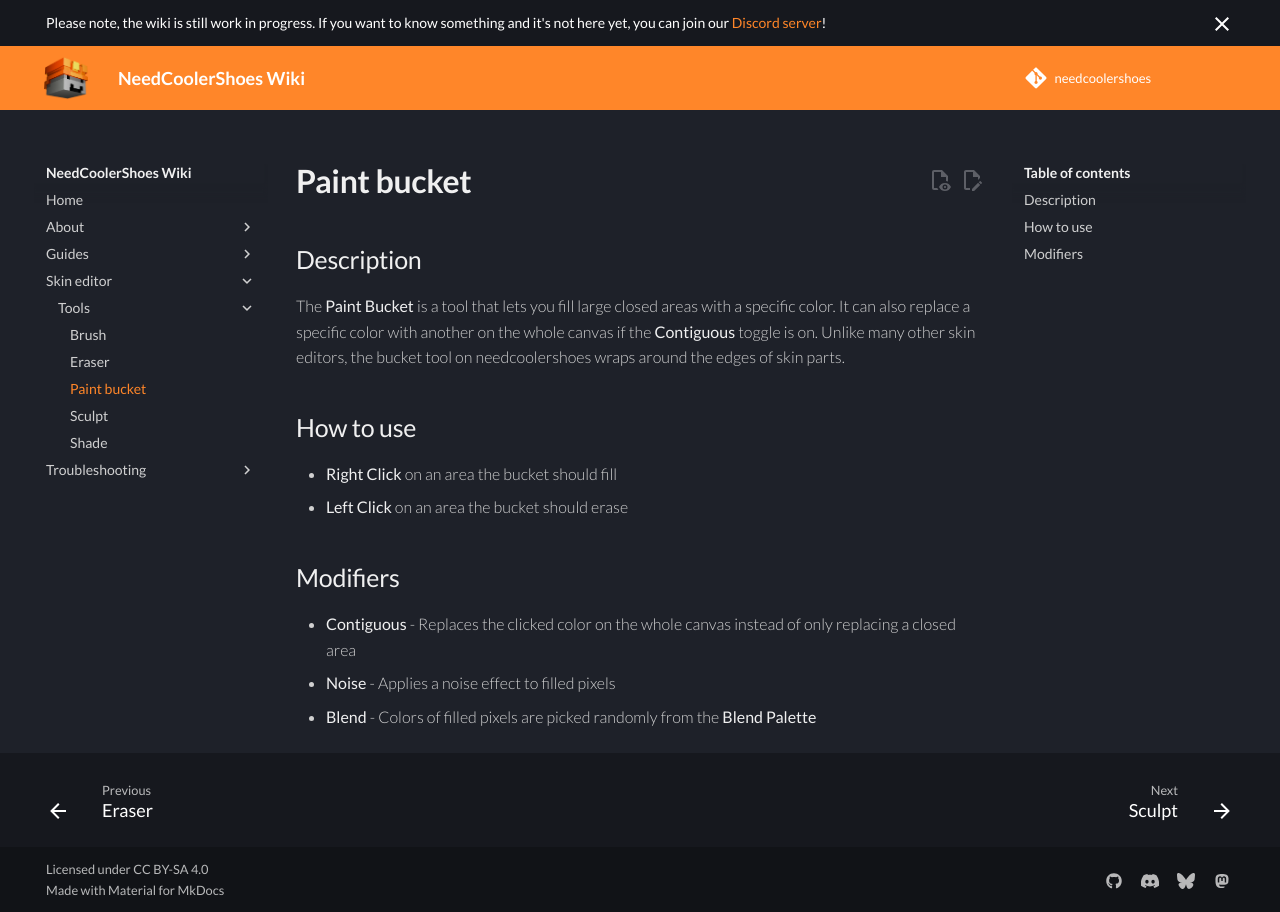
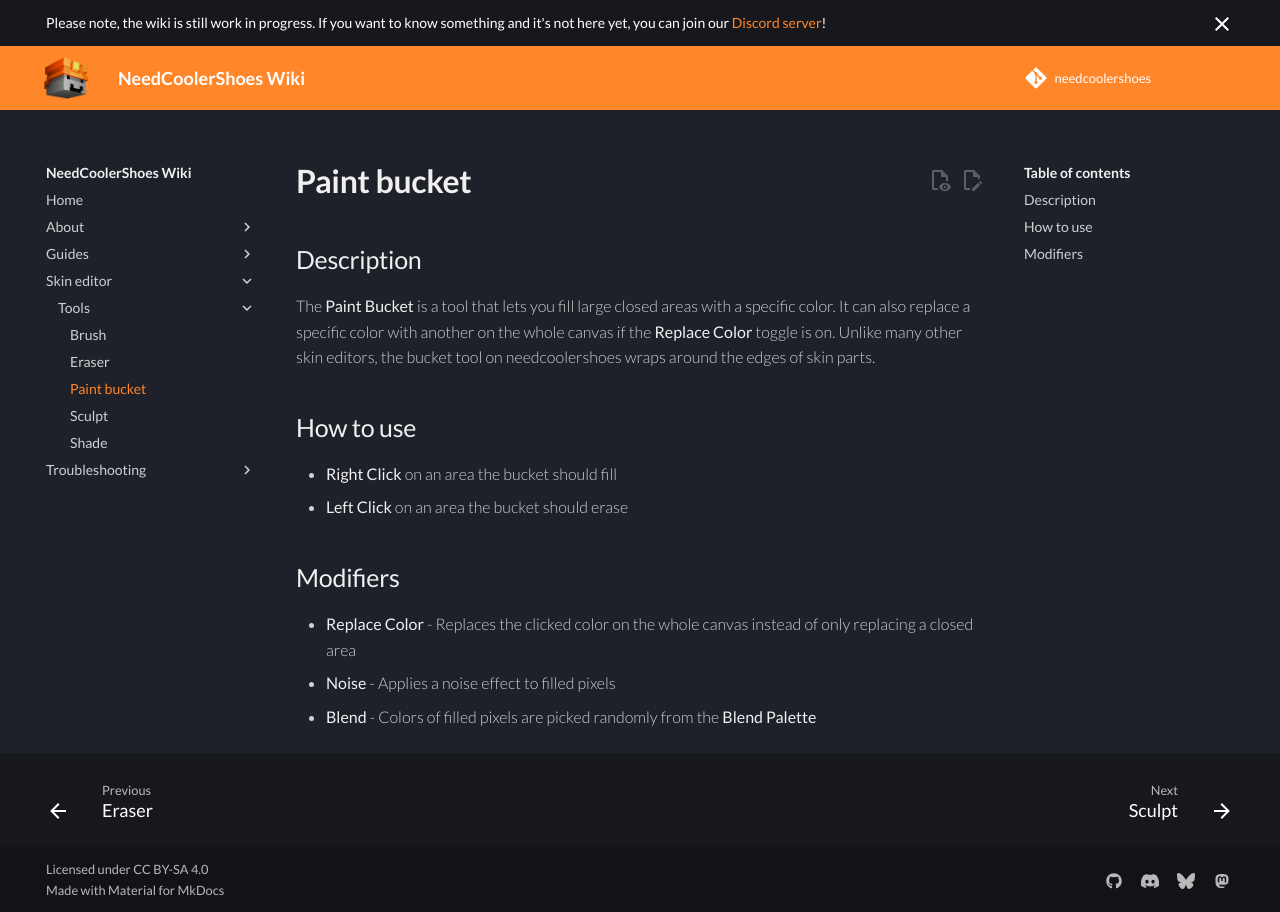
Before and after one commit to NeedCoolerShoes/wiki, an MkDocs documentation site: the page built from docs/skin_editor/tools/paint_bucket.md, in a window 1280 px wide. Built offline with MkDocs 1.6.1 and Material for MkDocs 9.7.7, drawn with Linux system fonts in a browser that asks for light colours; plug-ins that fetch from the network failed and are left out; comment, search, counter and statistics services are not loaded.

Commit message:
update: The Contiguous toggle in the bucket tool is renamed to Replace Color

```diff
--- a/docs/skin_editor/tools/paint_bucket.md
+++ b/docs/skin_editor/tools/paint_bucket.md
@@ -1,11 +1,11 @@
 ## Description
-The **Paint Bucket** is a tool that lets you fill large closed areas with a specific color. It can also replace a specific color with another on the whole canvas if the **Contiguous** toggle is on. Unlike many other skin editors, the bucket tool on needcoolershoes wraps around the edges of skin parts.
+The **Paint Bucket** is a tool that lets you fill large closed areas with a specific color. It can also replace a specific color with another on the whole canvas if the **Replace Color** toggle is on. Unlike many other skin editors, the bucket tool on needcoolershoes wraps around the edges of skin parts.
 
 ## How to use
 - **Right Click** on an area the bucket should fill
 - **Left Click** on an area the bucket should erase
 
 ## Modifiers
-- **Contiguous** - Replaces the clicked color on the whole canvas instead of only replacing a closed area
+- **Replace Color** - Replaces the clicked color on the whole canvas instead of only replacing a closed area
 - **Noise** - Applies a noise effect to filled pixels
 - **Blend** - Colors of filled pixels are picked randomly from the **Blend Palette**
```
